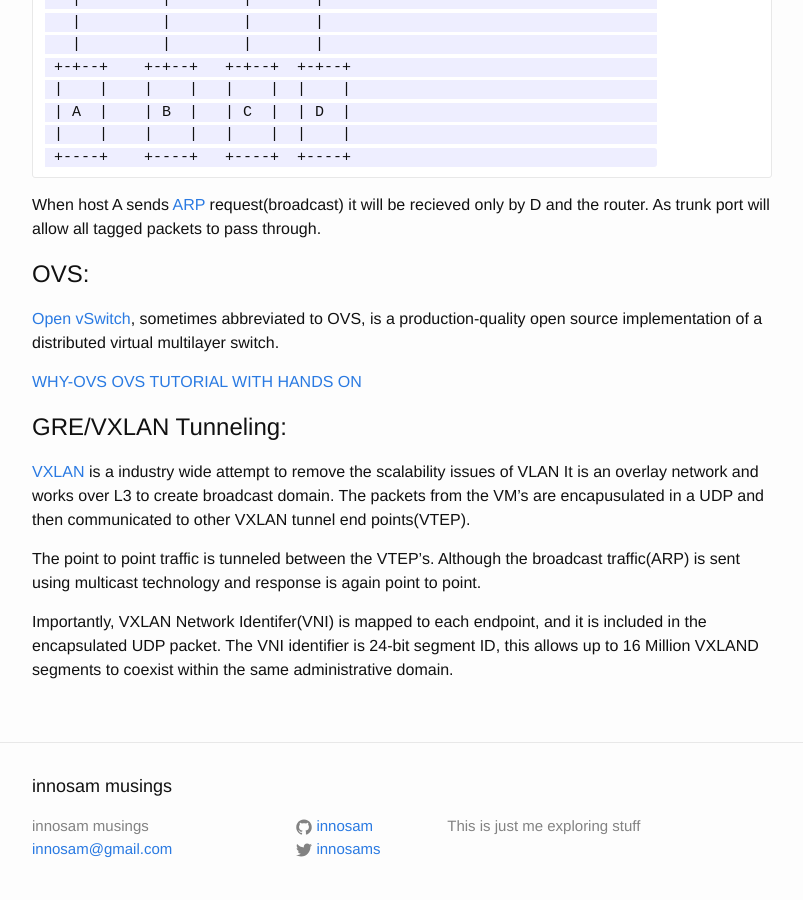
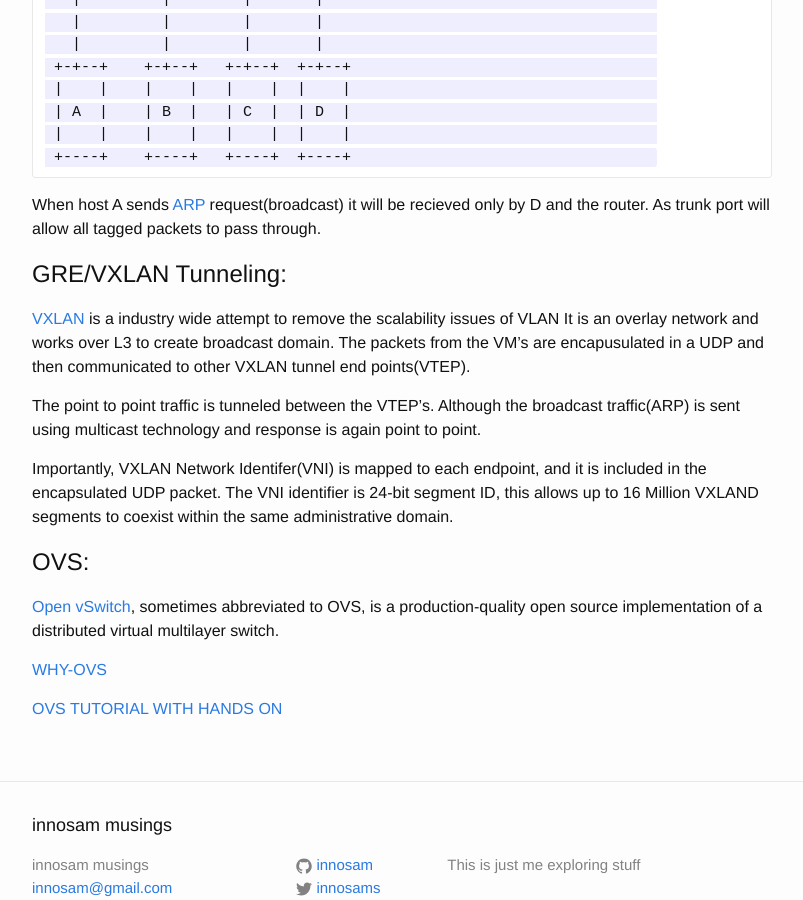
Before and after one commit to innosam/innosam, a Jekyll site: the page built from _posts/2015-03-08-openstack_networking.markdown, in a window 1280 px wide and 900 px high, scrolled down 1465 px. Shown: the whole window, without its empty margins (238-1041 px from the left). Built offline with Jekyll 4.4.1, drawn with Linux system fonts in a browser that asks for light colours; part of the change alters nothing that is shown.

```diff
--- a/_posts/2015-03-08-openstack_networking.markdown
+++ b/_posts/2015-03-08-openstack_networking.markdown
@@ -73,13 +73,6 @@ VLAN allows to create multiple broadcast domain and share a common gateway.
 When host A sends [ARP](http://en.wikipedia.org/wiki/Address_Resolution_Protocol) request(broadcast) it will be recieved only by D and the router. As trunk port will allow all tagged packets to pass through.
 
 
-#OVS:
-
-[Open vSwitch](http://openvswitch.org/), sometimes abbreviated to OVS, is a production-quality open source implementation of a distributed virtual multilayer switch.
-
-
-[WHY-OVS](https://github.com/openvswitch/ovs/blob/master/WHY-OVS.md)
-[OVS TUTORIAL WITH HANDS ON](http://openvswitch.org/support/dist-docs/tutorial/Tutorial.md.txt)
 
 #GRE/VXLAN Tunneling:
 
@@ -90,3 +83,12 @@ The point to point traffic is tunneled between the VTEP's. Although the broadcas
 
 Importantly, VXLAN Network Identifer(VNI) is mapped to each endpoint, and it is included in the encapsulated UDP packet.
 The VNI identifier is 24-bit segment ID, this allows up to 16 Million VXLAND segments to coexist within the same administrative domain.
+
+#OVS:
+
+[Open vSwitch](http://openvswitch.org/), sometimes abbreviated to OVS, is a production-quality open source implementation of a distributed virtual multilayer switch.
+
+
+[WHY-OVS](https://github.com/openvswitch/ovs/blob/master/WHY-OVS.md)
+
+[OVS TUTORIAL WITH HANDS ON](http://openvswitch.org/support/dist-docs/tutorial/Tutorial.md.txt)
```
